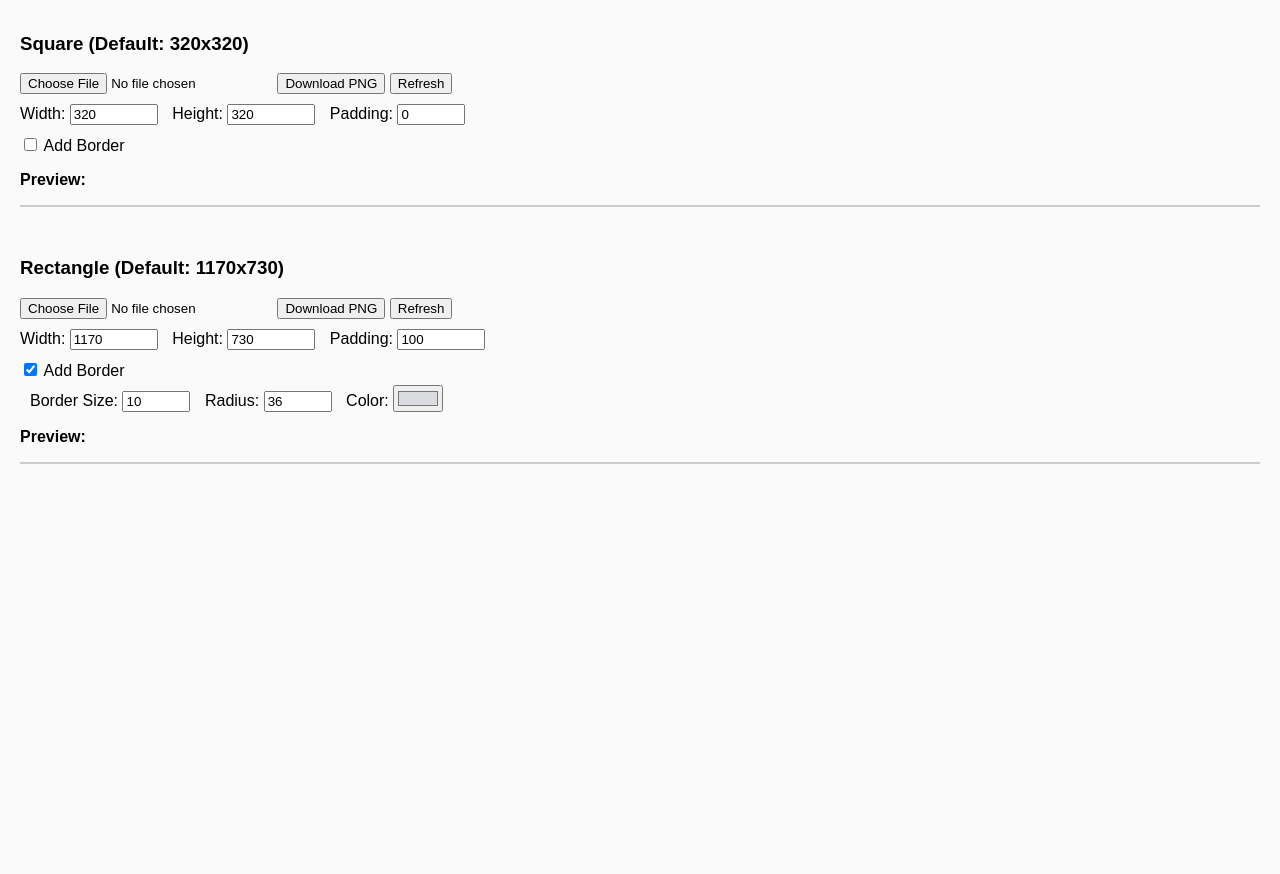
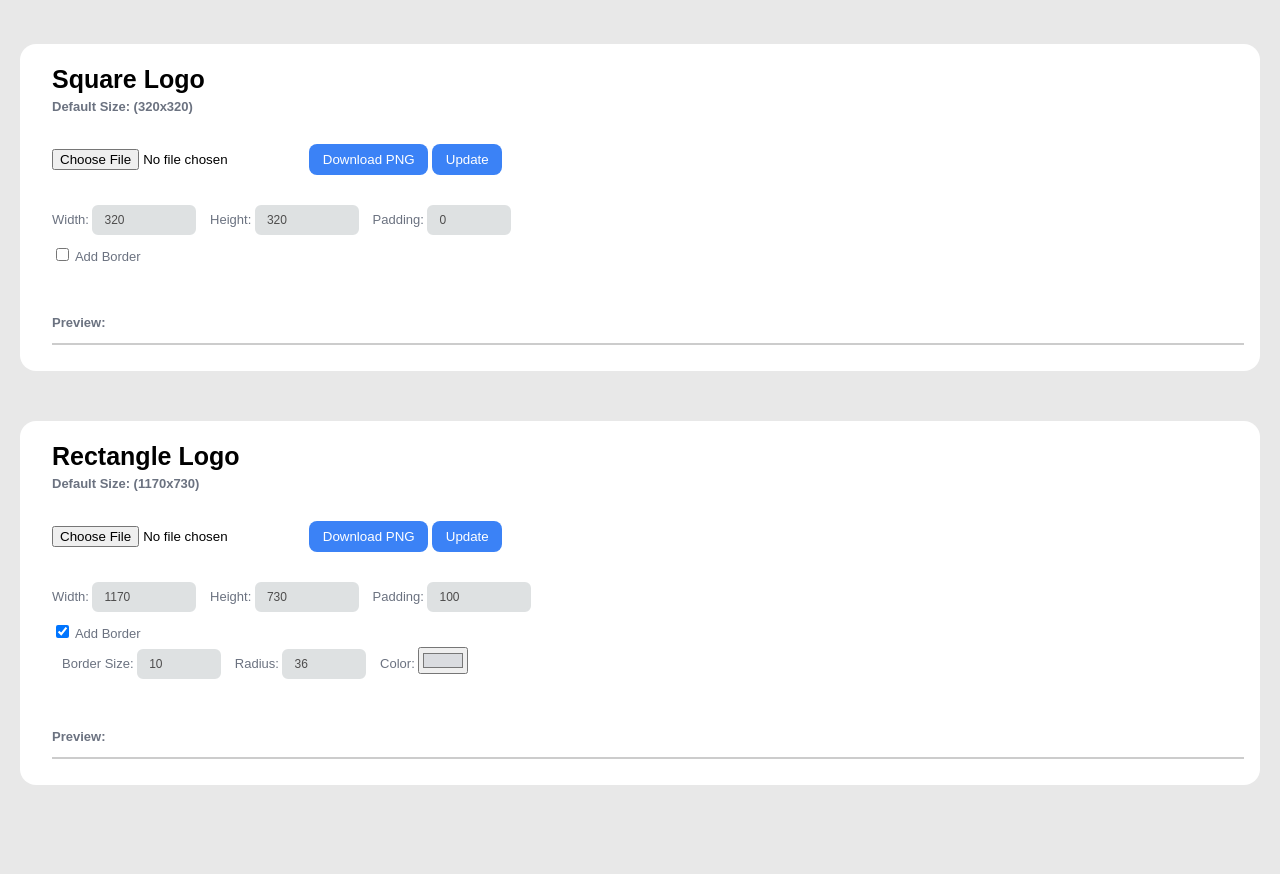
Before and after one commit to gcvfernandez/logo-formatter-tool, a plain HTML site: page index.html in a window 1280 px wide. Shown: the part 60-934 px from the top of the page. Drawn offline with Linux system fonts and the light colour scheme; a web font is replaced by a local one.

Commit message:
updated UI

```diff
--- a/css/main.scss
+++ b/css/main.scss
@@ -2,8 +2,7 @@
 
 body {
     font-family: sans-serif;
-    padding: 2rem;
-    background: #fafafa;
+    background-color: #e8e8e8;
     margin: 0;
     padding: 0;
   }
@@ -25,13 +24,10 @@ body {
     top: 0;
     right: 0;
   }
-  .resizer-block {
-    margin-bottom: 50px;
-  }
 
-  .navbar{
+  .navbar {
     color: white;
-    background-color: #336796;
+    background-color: rgba(59, 130, 246, 1);
     padding: 10px;
 
     h2 {
@@ -44,53 +40,69 @@ body {
         margin-right: 10px;
         font-size: 30px;
     }
+  }
 
+  h3 {
+    font-size: 25px;
+    margin-top: 5px;
+    span {
+      margin: 5px 0px 30px 0px;
+      font-size: small ;
+      display: block;
+      color:  rgba(107, 114, 128, 1);
+    }
   }
+
   .container{
+    margin-top: 30px;
     padding: 20px;
   }
 
-//   .resizer-block{
-//     // background-color: rgb(244, 242, 242);
-//     background-color: #cbddec;
-//     border-radius: 20px;
-//     padding: 10px;
-//   }
+  .resizer-block{
+    margin-bottom: 50px;
+    border-width: 1px;
+    border-color: rgba(219, 234, 254, 1);
+    border-radius: 1rem;
+    background-color: rgba(255, 255, 255, 1);
+    padding: 16px 16px 16px 32px;
+  }
 
-//   button {
-//     background-color: #4482b3;
-//     color: #fafafa;
-//     border: none;
-//     padding: .6em 1em;
-//     // font-size: 1.4em;
-//     border-radius: .6em;
-//     font-weight: 500;
-//     display: inline-block;
-//     cursor: pointer;
-//   }
+  button {
+    margin-bottom: 20px;
+    background-color: rgba(59, 130, 246, 1);
+    color: rgba(255, 255, 255, 1);
+    border: none;
+    padding: .6em 1em;
+    border-radius: .6em;
+    font-weight: 500;
+    display: inline-block;
+    cursor: pointer;
+  }
 
-//   label{
-//     color: #182839;
-//   }
+  label,p {
+    color:  rgba(107, 114, 128, 1);
+    font-size: small;
+  }
 
-//   #customWidth1,#customHeight1,#padding1,#customWidth2,#customHeight2,#padding2,#borderSize1,#borderRadius1,#borderSize2,#borderRadius2{
+  p {
+      margin-top: 50px;
+  }
 
-//     font-size: 14px;
-//     border-radius: 6px;
-//     line-height: 1.5;
-//     padding: 5px 10px;
-//     transition: box-shadow 100ms ease-in, border 100ms ease-in, background-color 100ms ease-in;
-//     border: 2px solid #dee1e2;
-//     color: rgb(78, 77, 77);
-//     background: #dee1e2;
-//     display: inline-block;
-//     height: 16px;
-//     :hover {
-//         border-color: #ccc;
-//     }
-//     :focus{
-//         border-color: #9147ff;
-//         background: #fff;
-//     }
-
-//   }
+  #customWidth1,#customHeight1,#padding1,#customWidth2,#customHeight2,#padding2,#borderSize1,#borderRadius1,#borderSize2,#borderRadius2{
+    font-size: 12px;
+    border-radius: 6px;
+    line-height: 1.5;
+    padding: 5px 10px;
+    border: 2px solid #dee1e2;
+    color: rgb(78, 77, 77);
+    background: #dee1e2;
+    display: inline-block;
+    height: 16px;
+    :hover {
+        border-color: #ccc;
+    }
+    :focus{
+        border-color: rgba(59, 130, 246, 1);
+        background: #fff;
+    }
+  }
--- a/index.html
+++ b/index.html
@@ -3,24 +3,23 @@
 <head>
   <meta charset="UTF-8">
   <meta name="viewport" content="width=device-width, initial-scale=1.0">
-  <title>🥵FigNot!</title>
+  <title>Payments Logo Formatter</title>
   <link rel="stylesheet" href="css/main.css">
   <link rel="stylesheet" href="https://fonts.googleapis.com/css2?family=Google+Symbols:opsz,wght,FILL,GRAD,ROND@24,400,0,0,50&icon_names=file_png" />
 </head>
 <body>
 
   <div class="navbar">
-    <h2><span class="google-symbols">file_png</span> Payments Logo Resizer Tool</h2>
-
+    <h2><span class="google-symbols">file_png</span> Payments Logo Formatter</h2>
   </div>
 
   <!-- Resizer 1 -->
   <div class="container">
     <div class="resizer-block">
-    <h3>Square (Default: 320x320)</h3>
+      <h3>Square Logo<span>Default Size: (320x320)</span></h3>
       <input type="file" accept="image/*" id="upload1" />
       <button onclick="downloadImage(1)">Download PNG</button>
-    <button onclick="refreshPreview(1)">Refresh</button>
+      <button onclick="refreshPreview(1)">Update</button>
 
       <div style="margin-top: 10px;">
         <label>
@@ -32,20 +31,32 @@
           <input type="number" id="customHeight1" value="320" style="width: 80px;" />
         </label>
         <label style="margin-left: 10px;">
-        Padding: <input type="number" id="padding1" value="0" style="width: 60px;">
+          Padding:
+          <input type="number" id="padding1" value="0" style="width: 60px;">
         </label>
       </div>
+
       <div style="margin-top: 10px;">
         <label>
           <input type="checkbox" id="borderToggle1" onchange="toggleBorderOptions(1)" />
           Add Border
         </label>
         <div id="borderOptions1" style="margin-left: 10px; margin-top: 5px; display: none;">
-        <label>Border Size: <input type="number" id="borderSize1" value="10" style="width: 60px;"></label>
-        <label style="margin-left: 10px;">Radius: <input type="number" id="borderRadius1" value="36" style="width: 60px;"></label>
-        <label style="margin-left: 10px;">Color: <input type="color" id="borderColor1" value="#DADCE0"></label>
+          <label>
+            Border Size:
+            <input type="number" id="borderSize1" value="10" style="width: 60px;">
+          </label>
+          <label style="margin-left: 10px;">
+            Radius:
+            <input type="number" id="borderRadius1" value="36" style="width: 60px;">
+          </label>
+          <label style="margin-left: 10px;">
+            Color:
+            <input type="color" id="borderColor1" value="#DADCE0">
+          </label>
         </div>
       </div>
+
       <div>
         <p><strong>Preview:</strong></p>
         <div class="preview-wrapper" id="previewWrapper1">
@@ -56,10 +67,10 @@
 
     <!-- Resizer 2 -->
     <div class="resizer-block">
-    <h3>Rectangle (Default: 1170x730)</h3>
+      <h3>Rectangle Logo<span>Default Size: (1170x730)</span></h3>
       <input type="file" accept="image/*" id="upload2" />
       <button onclick="downloadImage(2)">Download PNG</button>
-    <button onclick="refreshPreview(2)">Refresh</button>
+      <button onclick="refreshPreview(2)">Update</button>
 
       <div style="margin-top: 10px;">
         <label>
@@ -74,19 +85,27 @@
           Padding:
           <input type="number" id="padding2" value="100" style="width: 80px;" />
         </label>
+      </div>
+
       <div style="margin-top: 10px;">
         <label>
           <input type="checkbox" id="borderToggle2" onchange="toggleBorderOptions(2)" checked />
           Add Border
         </label>
         <div id="borderOptions2" style="margin-left: 10px; margin-top: 5px;">
-          <label>Border Size: <input type="number" id="borderSize2" value="10" style="width: 60px;"></label>
-          <label style="margin-left: 10px;">Radius: <input type="number" id="borderRadius2" value="36" style="width: 60px;"></label>
-          <label style="margin-left: 10px;">Color: <input type="color" id="borderColor2" value="#DADCE0"></label>
+          <label>
+            Border Size:
+            <input type="number" id="borderSize2" value="10" style="width: 60px;">
+          </label>
+          <label style="margin-left: 10px;">
+            Radius:
+            <input type="number" id="borderRadius2" value="36" style="width: 60px;">
+          </label>
+          <label style="margin-left: 10px;">
+            Color:
+            <input type="color" id="borderColor2" value="#DADCE0">
+          </label>
         </div>
-      </div>
-
-
       </div>
 
       <div>
@@ -103,7 +122,6 @@
     <canvas id="exportCanvas2" style="display: none;"></canvas>
   </div>
 
-
   <script src="main.js"></script>
 </body>
 </html>
--- a/main.js
+++ b/main.js
@@ -24,7 +24,7 @@ function refreshPreview(id) {
   } else if (id === 2 && currentImg2) {
     processImage(currentImg2, 2);
   } else {
-    alert("Ooof upload an image first.");
+    alert("Meow!");
   }
 }
 
```
Also changed, not shown: css/main.css, 1 other file. Lines whose indentation alone changed are shown as unchanged.
